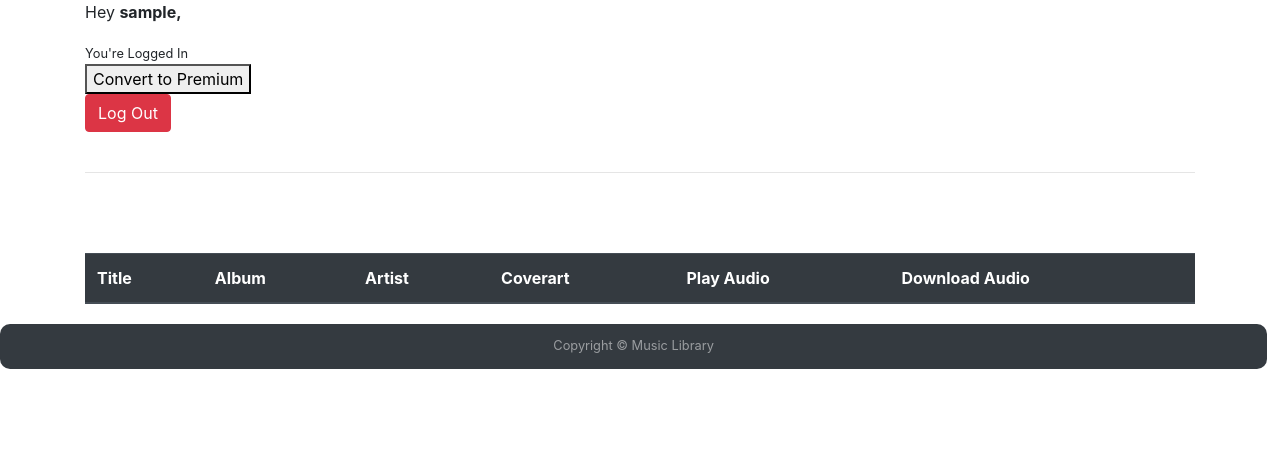
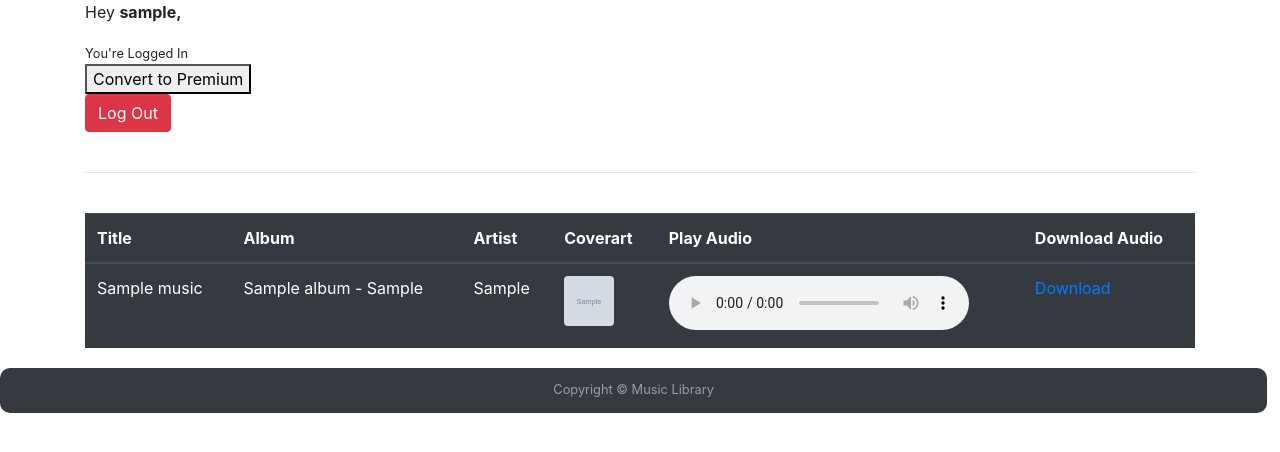
Before and after one commit to iammdsameer/Binaries_ADC3, a Django app: page /user/profile/ in a window 1280 px wide. Shown: the part 76-528 px from the top of the page. Run offline with Django 3.2, Linux system fonts and the light colour scheme; a user stored in the database is signed in; tables that the repository leaves empty hold one stand-in row (values such as "Sample post"); grey boxes marked "Sample" are stand-in pictures; grey boxes labelled with a size stand in for pictures from a placeholder-image service; lists and menus that the app fills with data are empty; some libraries are stand-ins or nearby versions.

Commit message:
Download Feature

```diff
--- a/music/views.py
+++ b/music/views.py
@@ -64,7 +64,7 @@ def addAlbums(request):
        form = AddAlbum(request.POST)
        if form.is_valid():
            form.save()
-           return redirect('music:homepage')
+           #return redirect('music:homepage')
      form = AddAlbum()
      albums  =Albums.objects.all()
      return render (request,'music/addAlbum.html',{'form':form,'albums':albums})
--- a/user/templates/user/profile.html
+++ b/user/templates/user/profile.html
@@ -47,7 +47,7 @@
             </td>
             <td>
                 <!-- Download song from here -->
-                <a href="{{ m.music_file.url }}"> Download </a>
+                <a href="{{ m.music_file.url }}" download> Download </a>
             </td>
         </tr>
         {% endfor %} {% else %}
--- a/user/views.py
+++ b/user/views.py
@@ -1,4 +1,5 @@
 from django.shortcuts import render, redirect
+from music.models import Musics
 from .models import Customers
 from django.urls import reverse
 from django.contrib.auth.models import User, auth
@@ -51,15 +52,15 @@ def user_logout(request):
         return HttpResponseRedirect(reverse('login'))
 
 def profile(request):
-    context = {}
-    context['user'] = request.user
+    music = Musics.objects.all()
+    # context['user'] = request.user
     if request.POST:
 
         customer_id = request.POST['cid']
         Customers.objects.filter(id = cid).update(is_premium='True')
 
 
-    return render(request,'user/profile.html',context={})
+    return render(request,'user/profile.html',context={'musics':music})
 
 
 def contact(request):
```
Also changed, not shown: 1 other file.
